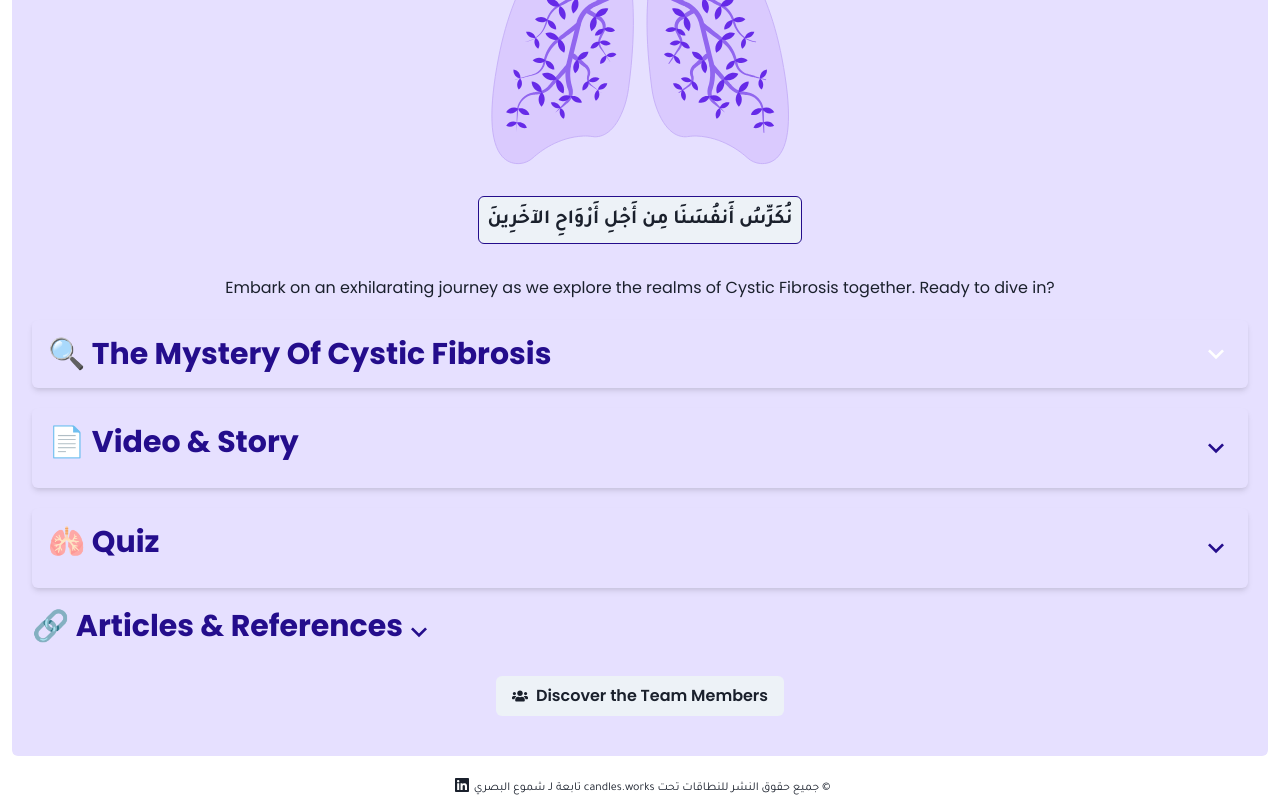
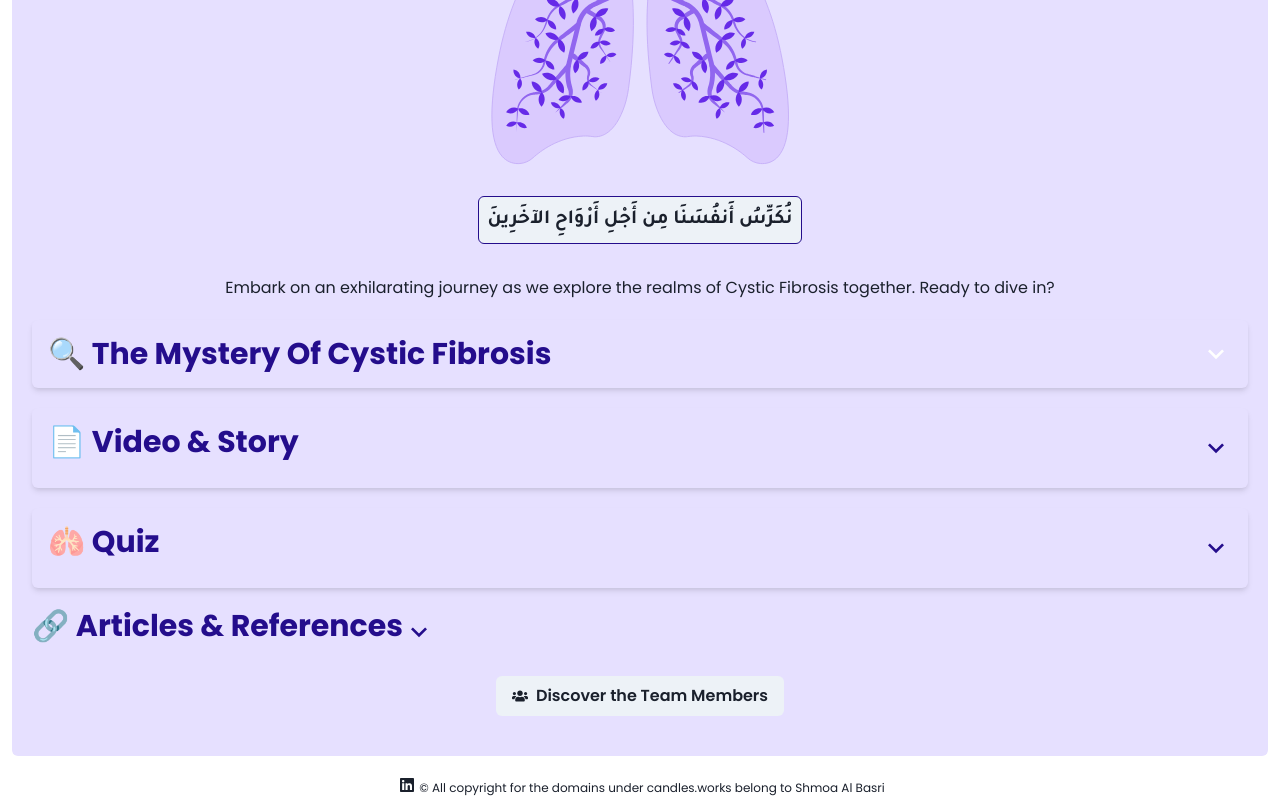
Before and after one commit to HadiAlMarzooq/airwaymanagment, a React (Create React App) app: page / in a window 1280 px wide. Shown: the part 264-1064 px from the top of the page. Built offline with nearby package versions, Linux system fonts and the light colour scheme.

Commit message:
Update copyright notice in App.js

```diff
--- a/src/App.js
+++ b/src/App.js
@@ -56,8 +56,9 @@ function App() {
           >
             <Icon as={FaLinkedin} mx={1} />
           </Link>
-          <Text fontSize="xs" fontFamily="arabic" style={{ direction: "rtl" }}>
-            © جميع حقوق النشر للنطاقات تحت candles.works تابعة لـ شموع البصري
+          <Text fontSize="xs">
+            © All copyright for the domains under candles.works belong to
+            Shmoa Al Basri{" "}
           </Text>
         </Flex>
       </Router>
```
